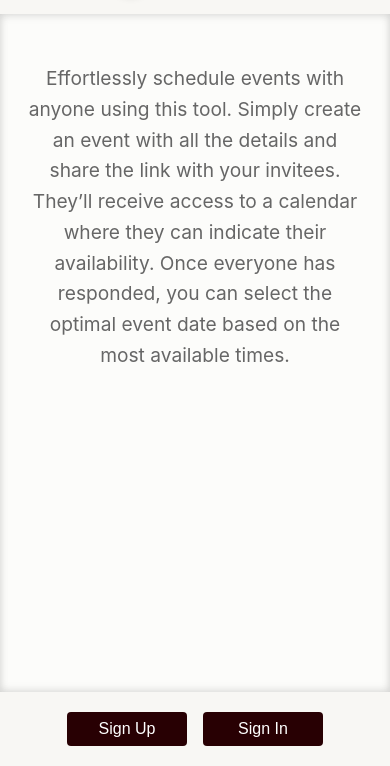
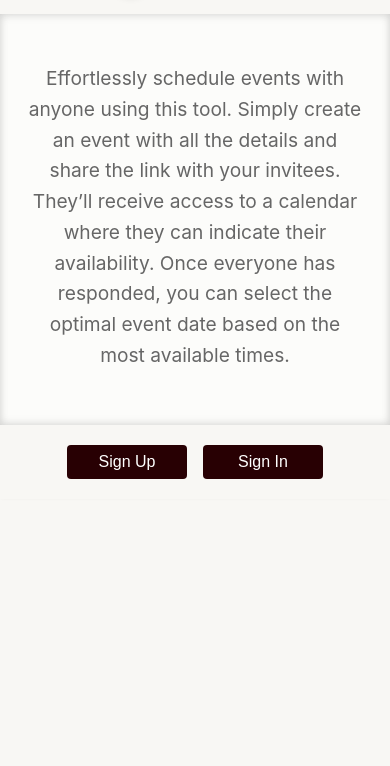
Before and after one commit to roblovato/Agendum, a website: page index.html in a window 390 px wide. Shown: the part 78-844 px from the top of the page. Drawn offline with Linux system fonts and the light colour scheme; no server answers.

Commit message:
fix for mobile

```diff
--- a/styles/less/main.less
+++ b/styles/less/main.less
@@ -296,7 +296,7 @@ body {
     }
 
     .content-area {
-        flex: 1;
+        // flex: 1;
         padding: 20px 10px;
 
         #landing-content,
```
Also changed, not shown: styles/css/main.css.
